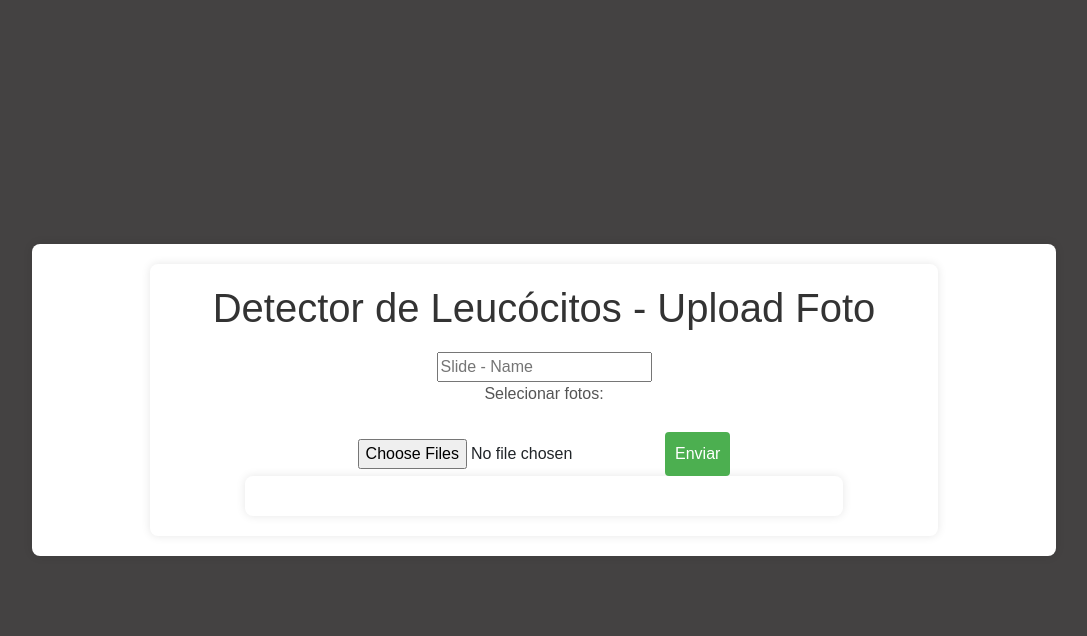
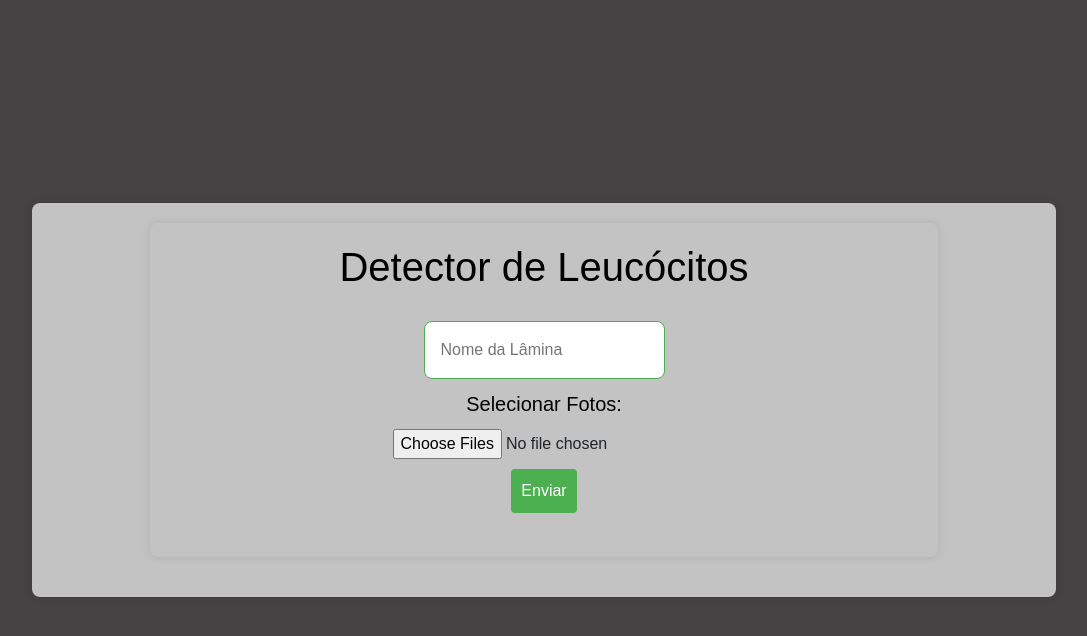
Before and after one commit to jkasprowicz/MasterDegree, a Django app: page / in a window 1280 px wide. Shown: the top 636 px of the page, without its empty margins (96-1183 px from the left). Run offline with Django 4.2, Linux system fonts and the light colour scheme; some libraries are stand-ins or nearby versions.

Commit message:
cleaning

```diff
--- a/MestradoExample/MestradoExample/templates/home.html
+++ b/MestradoExample/MestradoExample/templates/home.html
@@ -31,14 +31,16 @@
             width: 80%;
             max-width: 600px;
             padding: 20px;
-            background-color: #fff;
+            background-color: #c3c3c3;
             border-radius: 8px;
             box-shadow: 0 0 10px rgba(0, 0, 0, 0.1);
             text-align: center;
+            margin-bottom: 20px; /* Added space between containers */
         }
 
+
         h1 {
-            color: #333;
+            color: #000000;
         }
 
         form {
@@ -51,12 +53,25 @@
 
         dropzone {
             border: 2px dashed #4caf50;
-            padding: 20px;
+            padding: 1rem;
+            border-radius: 0.5rem;
             cursor: pointer;
+            margin-top: 10px; /* Added space between dropzone and input file */
+            transition: transform 0.2s;
+
         }
 
         dropzone:hover {
             background-color: #f0f8ff;
+        }
+
+        input[type="text"] {
+            border: 1px solid #4caf50; /* Added border to text input */
+            padding: 1rem;
+            border-radius: 0.5rem;
+            margin-top: 10px; /* Added space between input text and dropzone */
+            transition: transform 0.2s;
+            flex-direction: column;
         }
 
         button {
@@ -82,7 +97,10 @@
         }
 
         p {
-            color: #555;
+            color: #000000;
+            margin-top: 10px;
+            margin-bottom: 10px;
+            font-size: 20px;
         }
 
         #loader {
@@ -104,33 +122,43 @@
             0% { transform: rotate(0deg); }
             100% { transform: rotate(360deg); }
         }
+
         .carousel-image {
             max-width: 100%;
             height: auto;
             margin: 5px;  /* Adjust as needed */
         }
 
+        #button-mais,
+        #output-container,
+        #report-container,
+        #container-report {
+            display: none;
+        }
     </style>
 </head>
 
 <body>
     <div class="container">
-        <h1>Detector de Leucócitos - Upload Foto</h1>
+        <h1>Detector de Leucócitos</h1>
         <form id="csv-upload-form" method="POST" enctype="multipart/form-data" action="{% url 'upload_image' %}">
             {% csrf_token %}
             <div class="background-box">
                 <div class="container-box">
-                    <input type="text" id="plate_name" name="plate_name" placeholder="Slide - Name" required>
+                    <input type="text" id="plate_name" name="plate_name" placeholder="Nome da Lâmina" required>
                     <br>
-                    <p>Selecionar fotos:</p>
+                    <p>Selecionar Fotos:</p>
                     <div id="drop-zone"></div>
                     <input type="file" name="image" id="image" accept=".jpeg, .png" multiple>
+                    <br>
                     <button class="submit-button" id="submit-button">Enviar</button>
+                    <br>
                     <div id="loader" style="display: none;"></div>
                 </div>
             </div>
         </form>
-        <div class="container">
+        <br>
+        <div class="container" id="container-report">
             <div id="output-container" class="carousel slide" data-ride="carousel">
                 <div class="carousel-inner"></div>
                 <a class="carousel-control-prev" href="#output-container" role="button" data-slide="prev">
@@ -142,8 +170,10 @@
                     <span class="sr-only">Next</span>
                 </a>
             </div>
-
             <div id="report-container"></div>
+        </div>
+        <div id="button-mais">
+            <button onclick="window.location.reload();">Enviar Novamente</button>
         </div>
     </div>
 
@@ -255,6 +285,12 @@
 
             createCarousel(readingsData);
 
+            // Show the hidden elements after successful submission
+            document.getElementById('button-mais').style.display = 'block';
+            document.getElementById('output-container').style.display = 'block';
+            document.getElementById('report-container').style.display = 'block';
+            document.getElementById('container-report').style.display = 'block';
+
             form.style.display = 'none';
             loader.style.display = 'none';
         } catch (error) {
```
Also changed, not shown: MestradoExample/db.sqlite3.
